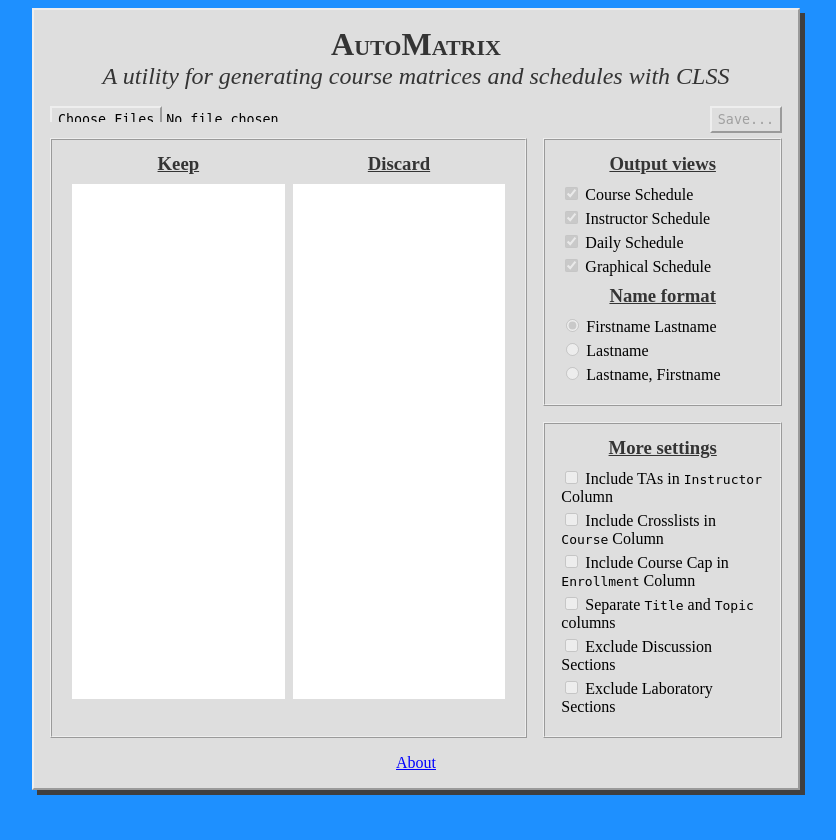
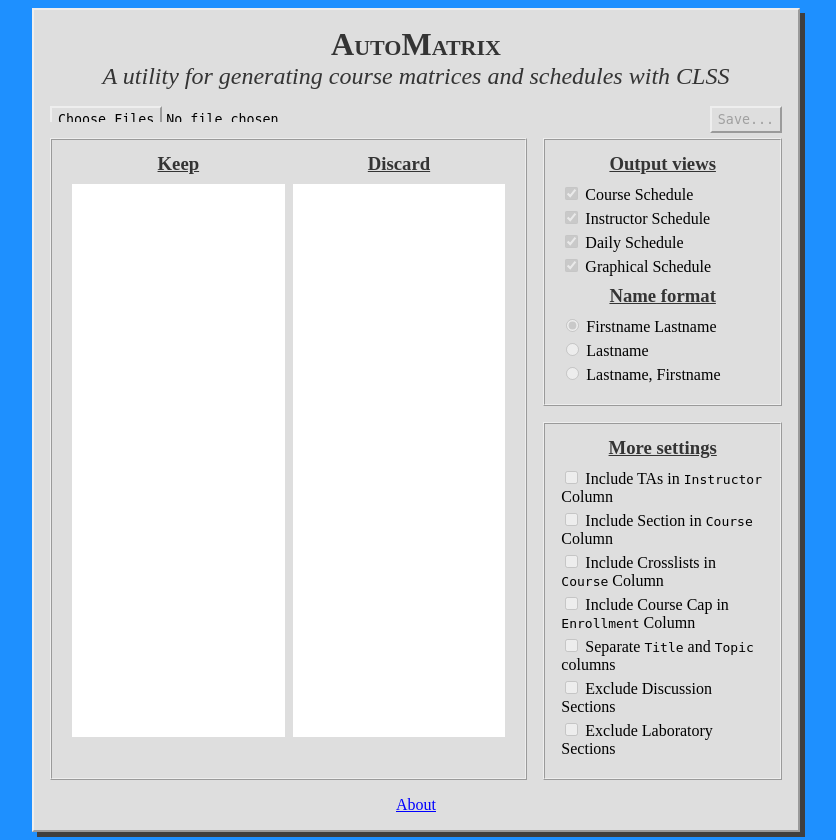
Before and after one commit to mtbtwsk/automatrix, a Flask app: page / in a window 1280 px wide. Shown: the whole page, without its empty margins (224-1060 px from the left). Before the commit the page ends 795 px from the top, so only its background shows below. Run offline with Flask 3, Linux system fonts and the light colour scheme; some libraries are stand-ins or nearby versions.

Commit message:
added 'Include Section # under Course' option

```diff
--- a/app.py
+++ b/app.py
@@ -26,6 +26,7 @@ def automatrix():
                 'graphical'      : ['Graphical Schedule', (request.form.get('graphical_schedule') == 'true')]
                 }
         tas_in_instructor = (request.form.get('tas_in_instructor') == 'true')
+        section_in_course = (request.form.get('section_in_course') == 'true')
         xlists_in_course = (request.form.get('xlists_in_course') == 'true')
         caps_in_enrollment = (request.form.get('caps_in_enrollment') == 'true')
         separate_title_topic = (request.form.get('separate_title_topic') == 'true')
@@ -73,6 +74,11 @@ def automatrix():
                                                                 row['Topic'] if pd.notna(row['Topic'])
                                                                 else row['Title'], axis=1)
             data_to_write.drop(['Topic'],axis=1, inplace=True)
+
+        #Combine section # with course #s?
+        if section_in_course:
+            data_to_write['Sec.'] = data_to_write['Sec.'].astype(int).astype(str)
+            data_to_write['Course'] = data_to_write['Course'].astype(str) + '-' + data_to_write['Sec.'].fillna('').astype(str)
 
         #Combine crosslists with course #s?
         if xlists_in_course:
--- a/excel.py
+++ b/excel.py
@@ -387,7 +387,7 @@ class xlwriter:
                          (self.complete_data['Instructor'] == name))
                 new_df = self.data[mask].copy()
 
-                #Drop instructor ('term' never made it over to the writer)
+                #Drop instructor
                 new_df.drop(['Instructor'],
                             axis=1,
                             inplace=True
--- a/static/styles/styles.css
+++ b/static/styles/styles.css
@@ -165,6 +165,7 @@ h3 {
 #about_text img {
     max-width: 90%;
     margin: 0.25em auto;
+    border: 2px ridge;
 }
 
 #about_text p {
--- a/templates/index.html
+++ b/templates/index.html
@@ -91,6 +91,10 @@
                 <label for="tas_in_instructor">Include TAs in <code>Instructor</code> Column</label>
             </div>
             <div class="item">
+                <input type="checkbox" id="section_in_course" name="section_in_course" disabled>
+                <label for="section_in_course">Include Section in <code>Course</code> Column</label>
+            </div>
+            <div class="item">
                 <input type="checkbox" id="xlists_in_course" name="xlists_in_course" disabled>
                 <label for="xlists_in_course">Include Crosslists in <code>Course</code> Column</label>
             </div>
@@ -118,20 +122,25 @@
 
     <div id="overlay">
         <div id="about_text">
-            <p><strong>AutoMatrix</strong> [<a href="https://github.com/mtbtwsk/automatrix/">source code</a>] is a utility that automates the generation of <strong>course
+            <p><strong>AutoMatrix</strong> [<a href="https://github.com/mtbtwsk/automatrix/">source code</a>] is a
+                utility that automates the generation of <strong>course
                     matrices</strong> from <a href="https://www.courseleaf.com/software/clss/">CLSS</a> export CSVs.
-                AutoMatrix takes data you entered in CLSS and outputs formatted Excel files:</p>
+                Essentially, it tidies up your CLSS data for you:</p>
             <center><img src="{{url_for('static', filename='graphical.png')}}"></center><br>
             <center><img src="{{url_for('static', filename='schedule.png')}}"></center>
 
-            <p>AutoMatrix does not show canceled sections or sections that don't meet.</p>
+            <p>AutoMatrix removes unnecessary information from CLSS exports like canceled sections, instructor netIDs,
+                and sections that don't meet, and then generates schedules
+                according to your specifications.
+            </p>
             <h2 id="how-to-use-automatrix">Instructions</h2>
             <p>After your courses have been entered in CLSS:</p>
             <ol>
                 <li>Navigate to the CLSS page for the term and department for which you want course information.</li>
                 <li>Click <code>Export</code> in the top right corner:</li>
                 <img src="{{url_for('static', filename='export.png')}}">
-                <li><strong>Important</strong>: In the resulting menu, <strong>click <code>Check all</code></strong>, export the full
+                <li><strong>Important</strong>: In the resulting menu, <strong>click <code>Check all</code></strong>,
+                    export the full
                     .csv file, and save it to your computer:</li>
                 <img src="{{url_for('static', filename='check_all.png')}}">
                 <li>Repeat for all the academic terms you want to appear in your matrix.</li>
@@ -139,7 +148,7 @@
                     .xlsx file.</li>
             </ol>
             <h2 id="features">Features</h2>
-            <h3 id="matrix-settings-panel">Matrix Settings panel</h3>
+            <h3 id="matrix-settings-panel">Keep and discard columns</h3>
             <p>The left listbox contains the columns you want to keep in the final output document, in the specified
                 order. It&#39;s preloaded with default choices. Move columns by dragging and dropping.</p>
             <h3 id="export-views">Output views</h3>
@@ -159,6 +168,8 @@
             <ul>
                 <li><strong>Include TAs in Instructor Column</strong>. If checked, TAs will be shown in the following
                     format under Instructor: <code>Primary Instructor (Teaching Assistant, ...)</code>.</li>
+                <li><strong>Include Section in Course Column</strong>. If checked, section numbers will be shown in the following
+                    format under Course: <code>MY_DEPT 101-1-1</code>.</li>
                 <li><strong>Include Xlists in Course Column</strong>. If checked, crosslisted courses will be listed in
                     the following format under Course: <code>MY_DEPT 101-1 (OTHER_DEPT 201-1)</code>.</li>
                 <li><strong>Show Course Cap w/ Enrollment</strong>. If checked, the Enrollment column will display the
@@ -169,9 +180,12 @@
                     that are listed as labs or discussion sections.</li>
             </ul>
             <h2 id="note-column-names">Notes</h2>
-            <p><b>Known bug</b>: the rare classes that meet more than once on a single day may not render correctly in the graphical schedule. This is something to
-            be fixed in a future version.</p>
-            <p><b>Column naming</b>: For legibility, AutoMatrix renames some of the most commonly used columns from their default names in
+            <p><b>Known bugs</b>: Classes that meet more than once on a single day may not render correctly in the
+                graphical schedule.
+                Also in the graphical schedule, the text on sections with many primary instructors or especially long
+                titles may overflow their boxes.</p>
+            <p><b>Column naming</b>: For legibility, AutoMatrix renames some of the most commonly used columns from
+                their default names in
                 CLSS. Refer to the following table:</p>
             <table>
                 <thead>
@@ -265,17 +279,20 @@
                         // Rename item if it exists in the renameDict, otherwise use the original name
                         var renamedItem = renameDict[item] || item;
                         renamedColumns.push(renamedItem);
-                    }});
+                    }
+                });
                 var reorderedColumns = [];
                 defaultColumns.forEach(function (item) {
                     if (renamedColumns.includes(item)) {
                         reorderedColumns.push(item);
-                    }});
-                renamedColumns.forEach(function(item) {
+                    }
+                });
+                renamedColumns.forEach(function (item) {
                     if (!reorderedColumns.includes(item)) {
                         reorderedColumns.push(item);
-                    }});
-                reorderedColumns.forEach(function(item) {
+                    }
+                });
+                reorderedColumns.forEach(function (item) {
                     if (defaultColumns.includes(item)) {
                         // Add renamed item to keepList
                         var li = document.createElement('li');
@@ -286,7 +303,8 @@
                         var li = document.createElement('li');
                         li.textContent = item;
                         discardList.appendChild(li);
-                    }});
+                    }
+                });
             }
         });
     });
@@ -302,6 +320,21 @@
         } else {
             var li = document.createElement('li');
             li.textContent = 'Teaching Assistant';
+            discardList.insertBefore(li, discardList.firstChild);
+        }
+    });
+
+    document.getElementById('section_in_course').addEventListener('change', function () {
+        var sectionCheckbox = document.getElementById('section_in_course');
+        var keepList = document.getElementById('keep');
+        var discardList = document.getElementById('discard');
+
+        if (sectionCheckbox.checked) {
+            removeItemFromList(keepList, 'Sec.');
+            removeItemFromList(discardList, 'Sec.');
+        } else {
+            var li = document.createElement('li');
+            li.textContent = 'Sec.';
             discardList.insertBefore(li, discardList.firstChild);
         }
     });
```
